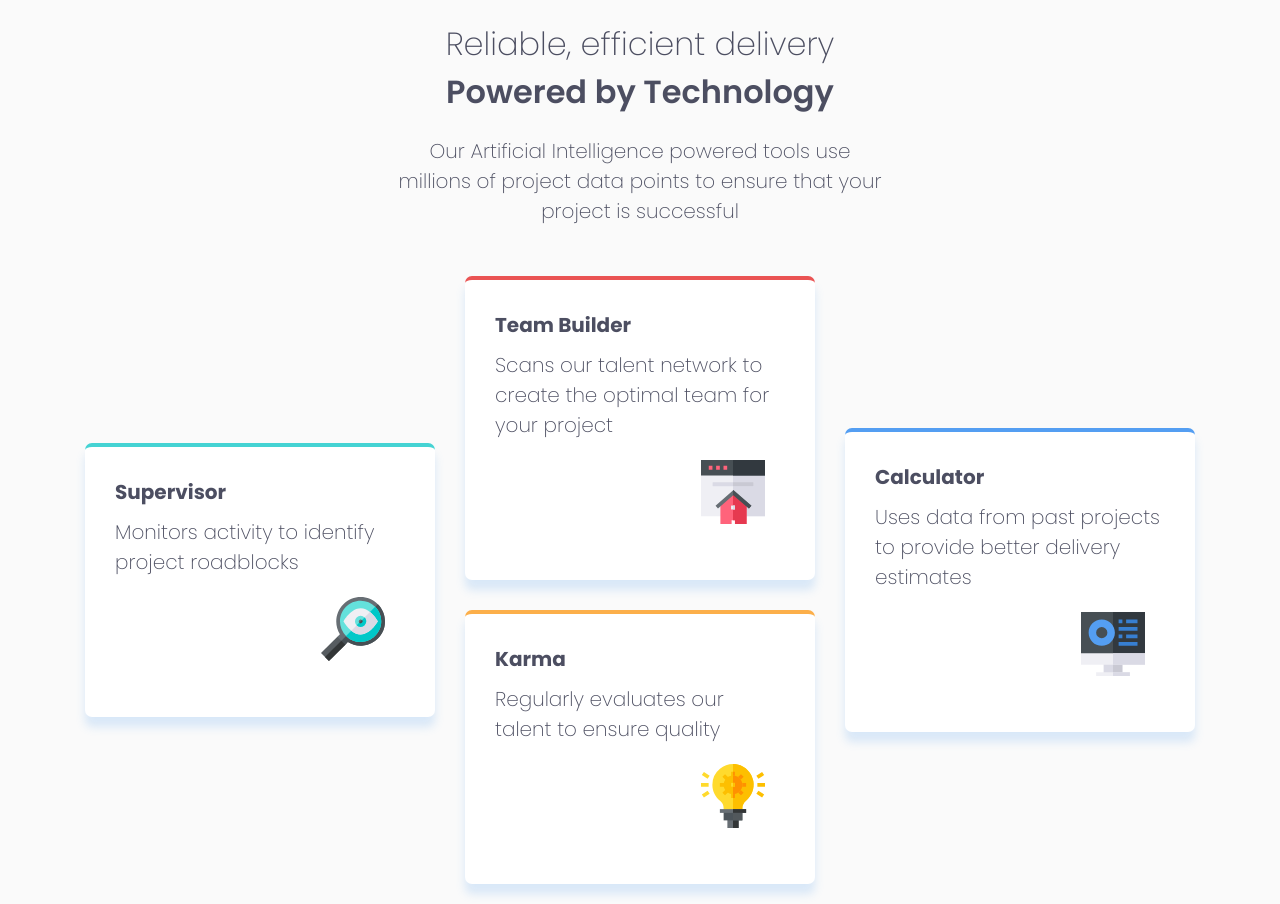
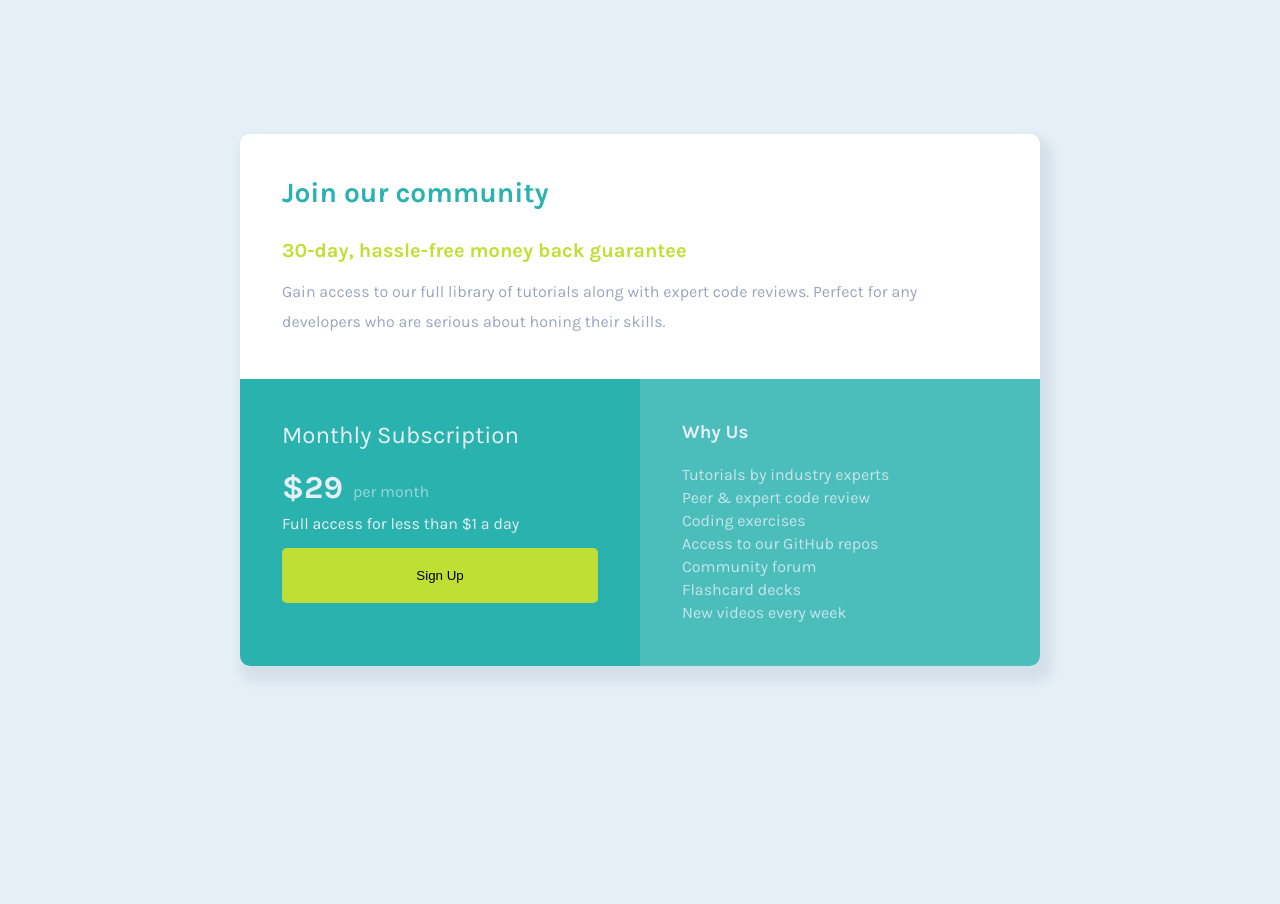
Before and after one commit to Md-ismail-FD/Four-card-feature-section, a plain HTML site: page index.html in a window 1280 px wide. After the commit the page ends 800 px from the top, so only its background shows below. Drawn offline with Linux system fonts and the light colour scheme.

Commit message:
Add files via upload

```diff
--- a/index.html
+++ b/index.html
@@ -9,7 +9,7 @@
   <link rel="icon" type="image/png" sizes="32x32" href="./images/favicon-32x32.png">
   <link rel="stylesheet" href="style.css">
 
-  <title>Frontend Mentor | Four card feature section</title>
+  <title>Frontend Mentor | Single Price Grid Component</title>
 
   <!-- Feel free to remove these styles or customise in your own stylesheet 👍 -->
   <style>
@@ -25,61 +25,48 @@
 </head>
 
 <body>
-  <article class="art">
-    <header>
 
-      <h2>Reliable, efficient delivery</h2>
-      <h1>Powered by Technology</h1>
+  <section>
+    <div class="box">
+      <h3>Join our community</h3>
+      <h4>30-day, hassle-free money back guarantee</h4>
+      <p>Gain access to our full library of tutorials along with expert code reviews.
+        Perfect for any developers who are serious about honing their skills.</p>
+    </div>
+    <div class="flex">
+      <div class="card-1">
+        <h2>Monthly Subscription</h2>
 
-      <p class="title">Our Artificial Intelligence powered tools use millions of project data points
-        to ensure that your project is successful</p>
-    </header>
-
-    <div class="box">
-      <div class="card card-1">
-        <h3>Supervisor</h3>
-        <p>Monitors activity to identify project roadblocks</p>
-        <div class="img">
-          <img src="images/icon-supervisor.svg" alt="">
-        </div>
-      </div>
-
-      <div class="row">
-        <div class="card card-2">
-          <h3>Team Builder</h3>
-          <p>Scans our talent network to create the optimal team for your project</p>
-          <div class="img">
-            <img src="images/icon-team-builder.svg" alt="">
+        <div class="dollr">
+          <div class="mony">
+            &dollar;29
+          </div>
+          <div class="mony_ditle">
+            per month
           </div>
 
         </div>
-        <div class="card card-3">
-          <h3>Karma</h3>
-          <p>Regularly evaluates our talent to ensure quality</p>
-          <div class="img">
-            <img src="images/icon-karma.svg" alt="">
 
-          </div>
-        </div>
 
+        <p class="card_last">
+          Full access for less than &dollar;1 a day
+        </p>
+        <button>Sign Up</button>
       </div>
-
-      <div class="card card-4">
-        <h3>Calculator</h3>
-        <p>Uses data from past projects to provide better delivery estimates</p>
-        <div class="img">
-          <img src="images/icon-calculator.svg" alt="">
-
-        </div>
+      <div class="card-2">
+        <h3>Why Us</h3>
+        <ul>
+          <li>Tutorials by industry experts</li>
+          <li>Peer &amp; expert code review</li>
+          <li>Coding exercises</li>
+          <li>Access to our GitHub repos</li>
+          <li>Community forum</li>
+          <li>Flashcard decks</li>
+          <li>New videos every week</li>
+        </ul>
       </div>
     </div>
-
-
-
-
-
-
-  </article>
+  </section>
 
 
 
@@ -97,13 +84,6 @@
 
 
 
-
-  <!-- <footer>
-    <p class="attribution">
-      Challenge by <a href="https://www.frontendmentor.io?ref=challenge" target="_blank">Frontend Mentor</a>.
-      Coded by <a href="#">Your Name Here</a>.
-    </p>
-  </footer> -->
 </body>
 
 </html>
--- a/style.css
+++ b/style.css
@@ -1,6 +1,13 @@
 
-@import url('https://fonts.googleapis.com/css2?family=Poppins:ital,wght@0,100;0,200;0,300;0,400;0,500;0,600;0,700;0,800;0,900;1,100;1,200;1,300;1,400;1,500;1,600;1,700;1,800;1,900&display=swap');
+@import url('https://fonts.googleapis.com/css2?family=Karla:ital,wght@0,200..800;1,200..800&display=swap');
 
+:root{
+  --Cyan: hsl(179, 62%, 43%);
+--brightYellow: hsl(71, 73%, 54%);
+
+--LightGray:hsl(204, 43%, 93%);
+--GrayishBlue: hsl(218, 22%, 67%);
+}
 
 *{
   margin: 0;
@@ -8,113 +15,164 @@
   list-style: none;
   box-sizing: border-box;
 }
-:root{
-  --Red: hsl(0, 78%, 62%);
---Cyan: hsl(180, 62%, 55%);
---Orange: hsl(34, 97%, 64%);
---Blue: hsl(212, 86%, 64%);
-
---Very-Dark-Blue: hsl(234, 12%, 34%);
---Grayish-Blue: hsl(229, 6%, 66%);
---Very-Light-Gray: hsl(0, 0%, 98%);
-}
 html,body{
   height: 100%;
 }
+
 body{
- font-size: 15px;
- font-family: "Poppins", sans-serif;
-  font-weight: 200;
+  font-size: 16px;
+  font-family: "Karla", sans-serif;
+  font-optical-sizing: auto;
+  font-weight:400;
   font-style: normal;
-  background-color: var(--Very-Light-Gray);
-  color: var(--Grayish-Blue);
+  background-color: var(--LightGray);
+  display: flex;
+  align-items: center;
+  justify-content: center;
+}
+section{
+  width: 800px;
+  margin: 0 auto;
+ background-color:#fff ;
+ border-radius: 10px;
+ box-shadow: 6px 10px 10px 6px hsl(218, 22%, 67%,.2);
+}
+.box{
+ padding: 42px;
+}
+.box h3{
+  color:var(--Cyan);
+  font-family: "Karla", sans-serif;
+  font-optical-sizing: auto;
+  font-weight:700;
+  font-style: normal;
+  font-size: 28px;
+  margin-bottom: 30px;
+}
+
+.box p{
+  color: var(--GrayishBlue);
+    font-family: "Karla", sans-serif;
+  font-optical-sizing: auto;
+  font-weight:400;
+  font-style: normal;
+  line-height: 30px;
+}
+
+.box h4{
+  color: var(--brightYellow);
+  font-family: "Karla", sans-serif;
+  font-optical-sizing: auto;
+  font-weight:700;
+  font-style: normal;
+  margin-bottom: 15px;
+  font-size: 20px;
+}
+.flex{
+  display: flex;
+  flex-direction: row;
+
+}
+.card-1{
+  width: 50%;
+  background-color: var(--Cyan);
+  padding: 42px;
+  border-radius: 0 0 0 10px;
+
+}
+.card-1 h2{
+color: var(--LightGray);
+margin-bottom: 20px;
+  font-family: "Karla", sans-serif;
+  font-optical-sizing: auto;
+  font-weight:400;
+  font-style: normal;
+}
+.dollr{
+  display: flex;
+column-gap: 10px;
+align-items: center;
+}
+.mony{
+  font-size: 32px;
+  color: var(--LightGray);
+    font-family: "Karla", sans-serif;
+  font-optical-sizing: auto;
+  font-weight:700;
+  margin-bottom: 8px;
+
+}
+
+.mony_ditle{
+  color:hsl(204, 43%, 93%,.6);
+    font-family: "Karla", sans-serif;
+  font-optical-sizing: auto;
+  font-weight:400;
+}
+.card_last{
+  color:var(--LightGray);
+    font-family: "Karla", sans-serif;
+  font-optical-sizing: auto;
+  font-weight:400;
+  margin-bottom:15px;
+}
+.card-1 button{
+  background-color: var(--brightYellow);
+  width: 100%;
+  padding: 20px 0;
+  border: none;
+  border-radius: 5px;
+  box-shadow: 2px 5cqw 10px 10px hsl(218, 22%, 67%.1);
+}
 
 
+
+.card-2{
+  width: 50%;
+  background-color:hsl(179, 47%, 52%);
+  padding: 42px;
+   border-radius: 0 0 10px 0;
 }
-.art{
-  max-width: 1150px;
-  margin: 0 auto;
-  padding: 20px;
-}
-header{
-  text-align: center;
-  margin: 0 auto;
-}
-header h2{
-  font-size: 32px;
-     font-family: "Poppins", sans-serif;
-  font-weight: 200;
-  font-style: normal;
-  color: var(--Very-Dark-Blue);
-}
-header h1{
-  font-size: 32px;
-   font-family: "Poppins", sans-serif;
-  font-weight: 600;
-  font-style: normal;
-  color: var(--Very-Dark-Blue);
+.card-2 h3{
+  color: var(--LightGray);
+  margin-bottom: 20px;
 }
 
-header p{
-
- max-width: 490px;
-  margin: 0 auto;
-  margin-top: 20px;
-}
-.box{
-  display: grid;
-  grid-template-columns: repeat(3,1fr);
-  gap: 30px;
-  margin-top: 50px;
-}
-.card{
- background-color: #fff;
- border-radius: 7px;
- padding: 30px;
- box-shadow: 0 10px 10px hsl(212, 86%, 64%,.2)
+.card-2 ul{
+  color: hsl(204, 43%, 93%,.8);
+  line-height: 23px;
+    font-family: "Karla", sans-serif;
+  font-optical-sizing: auto;
+  font-weight:400
 
 }
-.card h3,p{
-  font-size: 20px;
-  color: var(--Very-Dark-Blue);
-  margin-bottom: 10px;
+@media screen and (max-width:700px){
+ body{
+  display: flex;
+  align-items: flex-start;
+ }
+  section{
+    max-width: 375px;
+
+  }
+  .flex{
+    width: 100%;
+  display: flex;
+  flex-direction: column;
 
 }
-.img{
-  text-align: right;
-  margin: 20px;
-}
 .card-1{
-  border-top: 4px solid var(--Cyan);
+  width: 100%;
+  background-color: var(--Cyan);
+  padding: 42px;
+  border-radius:0;
 
 }
 .card-2{
-  border-top: 4px solid var(--Red);
-}
-.card-3{
-  border-top: 4px solid var(--Orange);
-}
-.card-4{
-  border-top: 4px solid var(--Blue);
-}
-.row{
-  display: flex;
-  flex-direction: column;
-  gap: 30px;
-}
-.card-1,.card-4{
-  align-self: center;
-}
-
-@media screen and (max-width:1150px){
-.art{
-  max-width:450px
-}
-
-.box{
-    display: grid;
-  grid-template-columns: repeat(1,1fr);
-  padding: 30px;
+  width: 100%;
+  background-color:hsl(179, 47%, 52%);
+  padding: 42px;
+    border-radius:0 0 10px 10px;
 
 }
 }
```
Also changed, not shown: design/desktop-design.jpg, design/desktop-preview.jpg, design/mobile-design.jpg, 3 other files.
